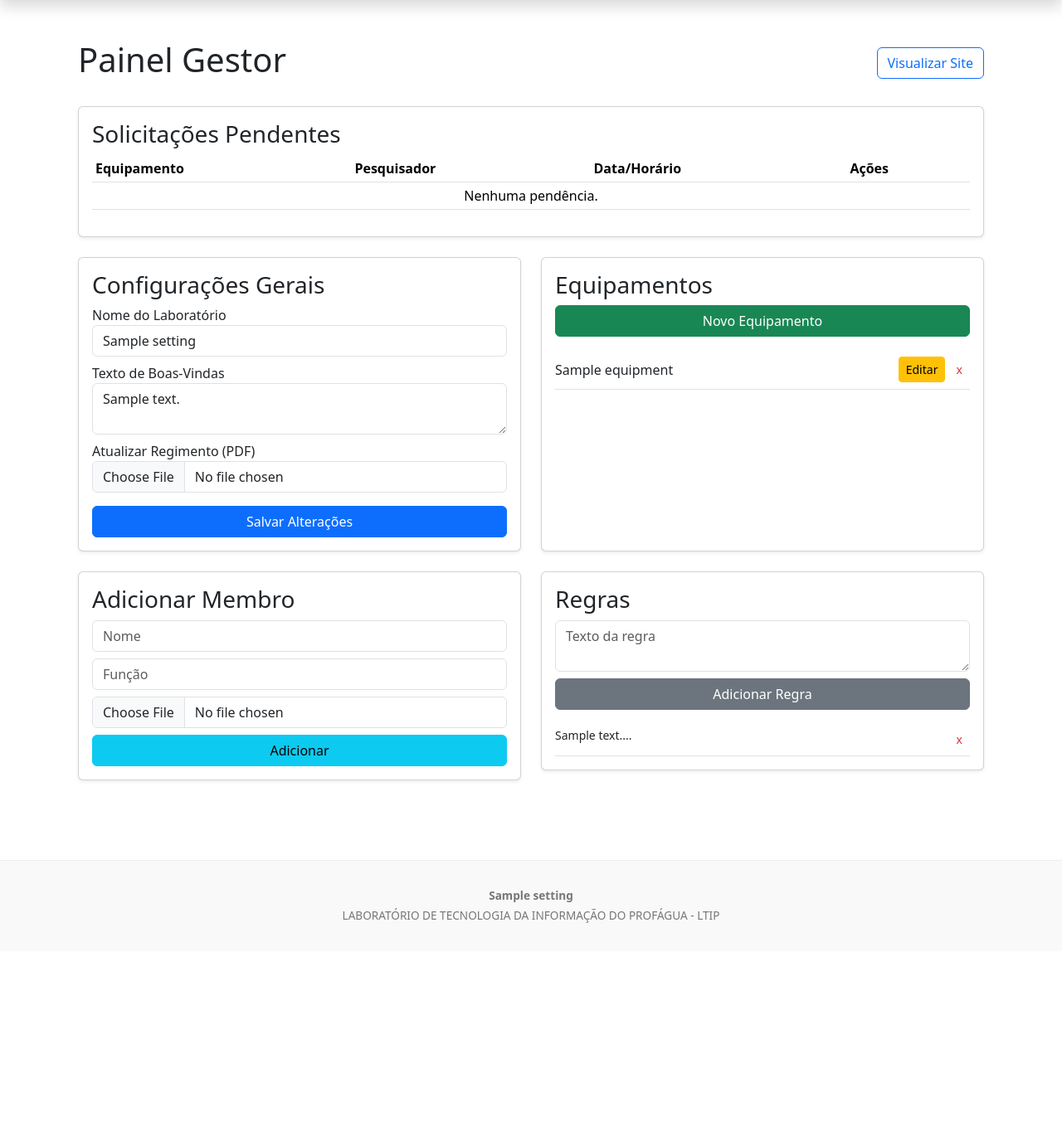
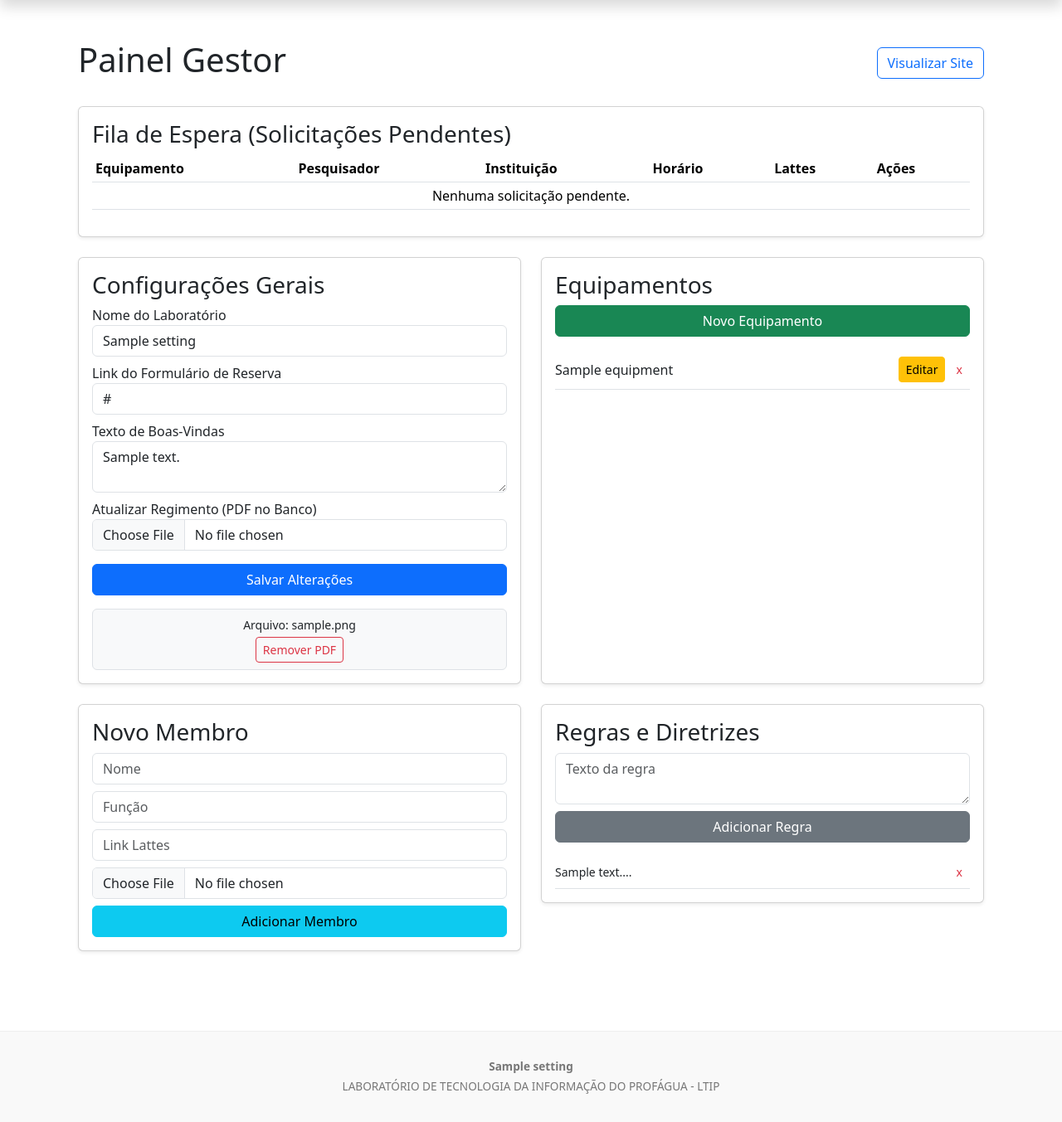
Before and after one commit to almeidasudarioarthurcassius-maker/SITE-OFICIAL-LABRIOS, a Flask app: page /admin in a window 1280 px wide. Shown: the part 59-1412 px from the top of the page at 83% size. Before the commit the page ends 1172 px from the top, so only its background shows below. Run offline with Flask 3, Linux system fonts and the light colour scheme; a user stored in the database is signed in; tables that the repository leaves empty hold one stand-in row (values such as "Sample post").

Commit message:
Update admin.html

```diff
--- a/site-labrios-oficial/templates/admin.html
+++ b/site-labrios-oficial/templates/admin.html
@@ -7,14 +7,16 @@
     </div>
 
     <div class="card p-3 shadow-sm mb-4">
-        <h3>Solicitações Pendentes</h3>
+        <h3>Fila de Espera (Solicitações Pendentes)</h3>
         <div class="table-responsive">
             <table class="table table-sm">
                <thead>
                    <tr>
                        <th>Equipamento</th>
                        <th>Pesquisador</th>
-                       <th>Data/Horário</th>
+                       <th>Instituição</th>
+                       <th>Horário</th>
+                       <th>Lattes</th>
                        <th>Ações</th>
                    </tr>
                </thead>
@@ -22,8 +24,10 @@
                    {% for res in pending_reservations %}
                    <tr>
                        <td>{{ res.equipment.name }}</td>
-                       <td>{{ res.name }} ({{ res.institution }})</td>
-                       <td>{{ res.date }} às {{ res.start_time }}</td>
+                       <td>{{ res.name }}</td>
+                       <td>{{ res.institution }}</td>
+                       <td>{{ res.date }} ({{ res.start_time }}-{{ res.end_time }})</td>
+                       <td><a href="{{ res.lattes }}" target="_blank">Ver</a></td>
                        <td>
                            <form action="{{ url_for('approve_reservation', id=res.id) }}" method="POST" style="display:inline;">
                                <button class="btn btn-success btn-sm">Aprovar</button>
@@ -34,7 +38,7 @@
                        </td>
                    </tr>
                    {% else %}
-                   <tr><td colspan="4" class="text-center">Nenhuma pendência.</td></tr>
+                   <tr><td colspan="6" class="text-center">Nenhuma solicitação pendente.</td></tr>
                    {% endfor %}
                </tbody>
             </table>
@@ -48,16 +52,19 @@
                <form action="{{ url_for('update_settings') }}" method="POST" enctype="multipart/form-data">
                    <label>Nome do Laboratório</label>
                    <input type="text" name="lab_name" class="form-control mb-2" value="{{ settings.lab_name }}">
+                   <label>Link do Formulário de Reserva</label>
+                   <input type="text" name="form_link" class="form-control mb-2" value="{{ settings.external_form_link }}">
                    <label>Texto de Boas-Vindas</label>
                    <textarea name="hero_text" class="form-control mb-2">{{ settings.hero_text }}</textarea>
-                   <label>Atualizar Regimento (PDF)</label>
+                   <label>Atualizar Regimento (PDF no Banco)</label>
                    <input type="file" name="regimento" class="form-control mb-2" accept=".pdf">
                    <button type="submit" class="btn btn-primary w-100 mt-2">Salvar Alterações</button>
                </form>
-                {% if settings.regimento_pdf %}
+                {% if settings.regimento_data %}
                 <div class="mt-3 p-2 border rounded bg-light text-center">
+                   <p class="mb-1 small">Arquivo: {{ settings.regimento_filename }}</p>
                    <form action="{{ url_for('delete_regimento') }}" method="POST">
-                       <button type="submit" class="btn btn-sm btn-outline-danger">Excluir PDF Atual</button>
+                       <button type="submit" class="btn btn-sm btn-outline-danger">Remover PDF</button>
                    </form>
                 </div>
                 {% endif %}
@@ -90,7 +97,7 @@
                                    <input type="text" name="model" class="form-control mb-2" value="{{ e.model }}">
                                    <textarea name="purpose" class="form-control mb-2">{{ e.purpose }}</textarea>
                                    <input type="number" name="quantity" class="form-control mb-2" value="{{ e.quantity }}">
-                                   <label>Trocar Imagem:</label>
+                                   <label class="small">Alterar Imagem (Cloudinary):</label>
                                    <input type="file" name="image" class="form-control">
                                </div>
                                <div class="modal-footer">
@@ -106,27 +113,28 @@
 
         <div class="col-md-6 mb-4">
             <div class="card p-3 shadow-sm">
-               <h3>Adicionar Membro</h3>
+               <h3>Novo Membro</h3>
                <form action="{{ url_for('add_member') }}" method="POST" enctype="multipart/form-data">
                    <input type="text" name="name" class="form-control mb-2" placeholder="Nome" required>
                    <input type="text" name="role" class="form-control mb-2" placeholder="Função">
+                   <input type="text" name="lattes" class="form-control mb-2" placeholder="Link Lattes">
                    <input type="file" name="photo" class="form-control mb-2">
-                   <button type="submit" class="btn btn-info w-100">Adicionar</button>
+                   <button type="submit" class="btn btn-info w-100">Adicionar Membro</button>
                </form>
             </div>
         </div>
 
         <div class="col-md-6 mb-4">
             <div class="card p-3 shadow-sm">
-               <h3>Regras</h3>
+               <h3>Regras e Diretrizes</h3>
                <form action="{{ url_for('add_rule') }}" method="POST">
                    <textarea name="content" class="form-control mb-2" placeholder="Texto da regra" required></textarea>
                    <button type="submit" class="btn btn-secondary w-100">Adicionar Regra</button>
                </form>
-                <div class="mt-3">
+                <div class="mt-3" style="max-height: 200px; overflow-y: auto;">
                    {% for rule in rules %}
-                   <div class="d-flex justify-content-between py-1 border-bottom">
-                       <small>{{ rule.content[:40] }}...</small>
+                   <div class="d-flex justify-content-between align-items-center border-bottom py-1">
+                       <small>{{ rule.content[:50] }}...</small>
                        <form action="{{ url_for('delete_rule', id=rule.id) }}" method="POST">
                            <button class="btn btn-sm text-danger">x</button>
                        </form>
```
